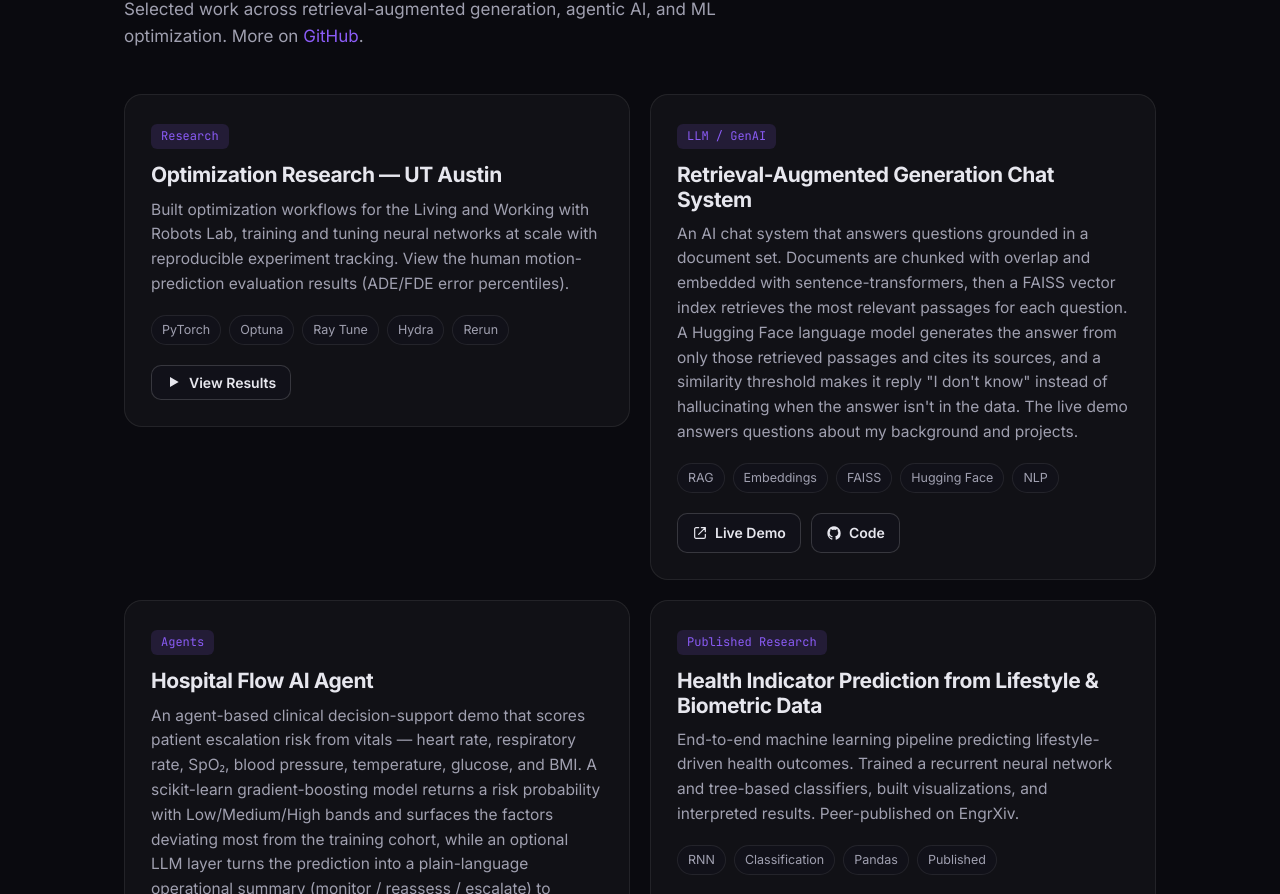
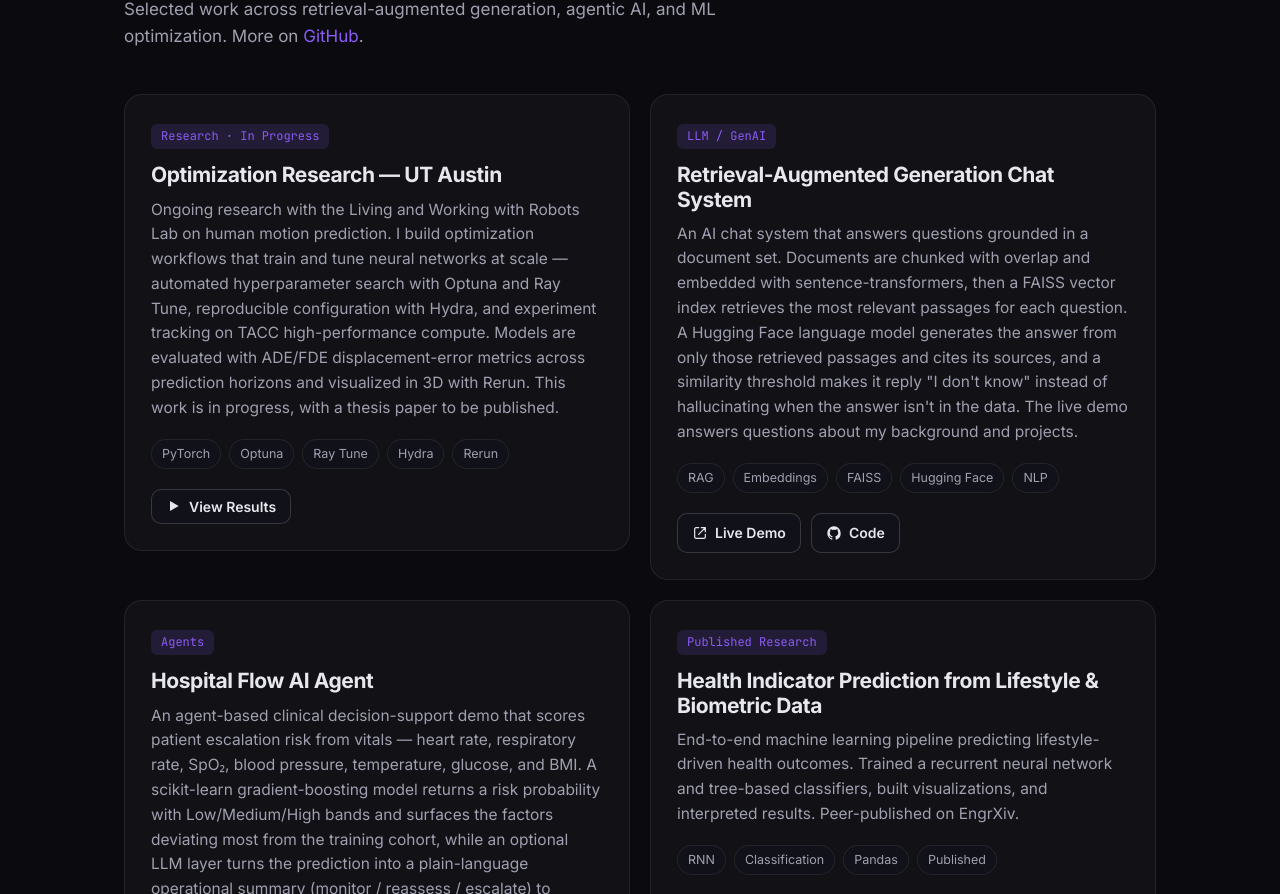
Before and after one commit to manuelapop/my-website, a React (Vite) app: page / in a window 1280 px wide. Shown: the part 996-1890 px from the top of the page. Built offline with nearby package versions, Linux system fonts and the light colour scheme.

Commit message:
Expand research description; mark in progress, thesis paper forthcoming

```diff
--- a/src/data.ts
+++ b/src/data.ts
@@ -52,9 +52,9 @@ export const aiProjects: Project[] = [
   {
     title: 'Optimization Research — UT Austin',
     blurb:
-      'Built optimization workflows for the Living and Working with Robots Lab, training and tuning neural networks at scale with reproducible experiment tracking. View the human motion-prediction evaluation results (ADE/FDE error percentiles).',
+      'Ongoing research with the Living and Working with Robots Lab on human motion prediction. I build optimization workflows that train and tune neural networks at scale — automated hyperparameter search with Optuna and Ray Tune, reproducible configuration with Hydra, and experiment tracking on TACC high-performance compute. Models are evaluated with ADE/FDE displacement-error metrics across prediction horizons and visualized in 3D with Rerun. This work is in progress, with a thesis paper to be published.',
     tags: ['PyTorch', 'Optuna', 'Ray Tune', 'Hydra', 'Rerun'],
-    highlight: 'Research',
+    highlight: 'Research · In Progress',
     gallery: [
       {
         src: '/research/ade_trajectory_percentile_plot.png',
```
